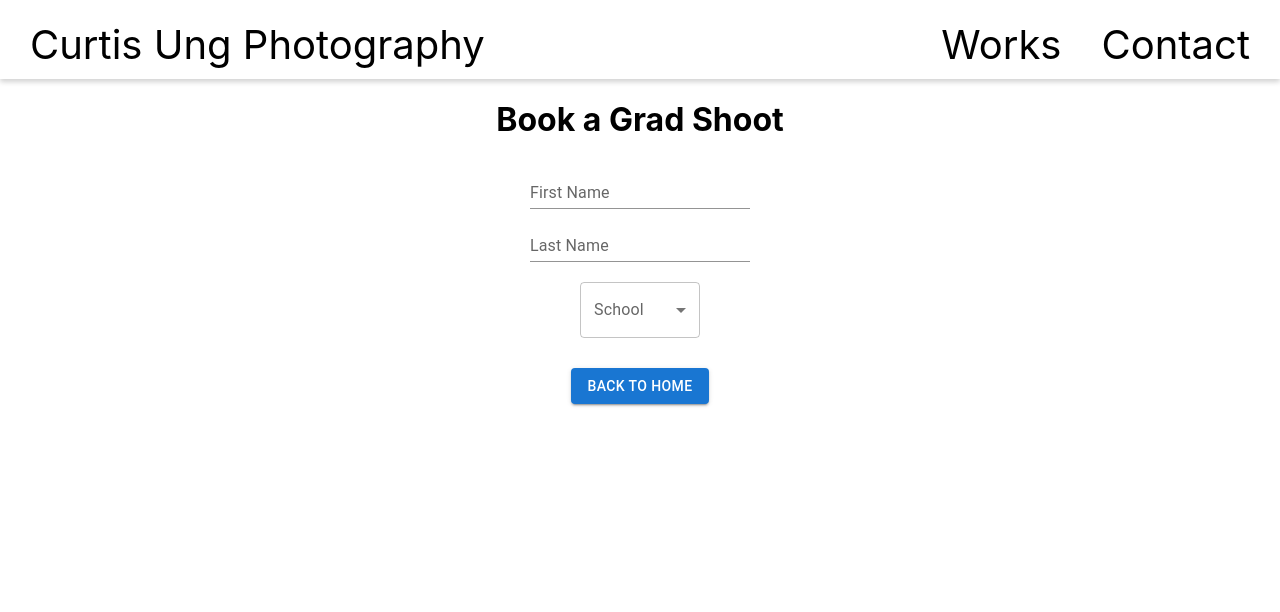
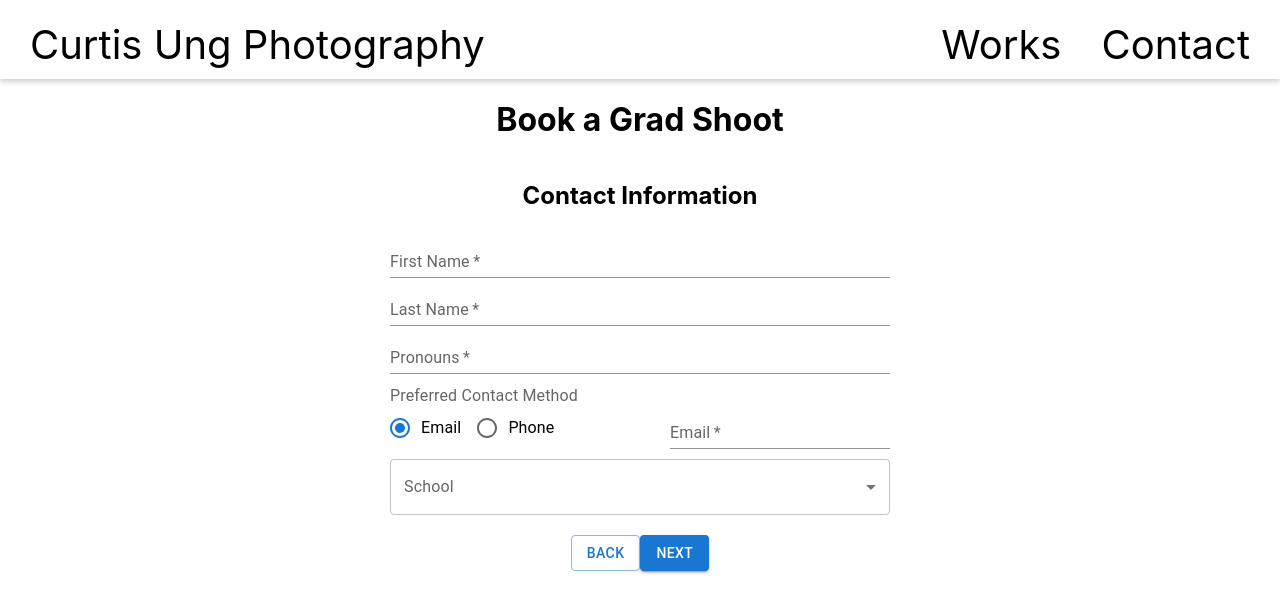
Before and after one commit to curtisung/curtiphotos-app, a React (Create React App) app: page /grad-shoot-booking in a window 1280 px wide. Shown: the top 612 px of the page. Built offline with nearby package versions, Linux system fonts and the light colour scheme.

Commit message:
formatted booking form

```diff
--- a/src/components/BookGradShootPage.css
+++ b/src/components/BookGradShootPage.css
@@ -1,6 +1,16 @@
 .bookGradShootPage {
     display: flex;
     flex-direction: column;
+}
+
+.clientInputFieldsContainer {
+    display: flex;
+    align-items: center;
+    flex-direction: column;
+}
+
+.fullWidth {
+    width: 500px;
 }
 
 .clientInputFields {
@@ -9,10 +19,25 @@
     align-items: center;
     row-gap: 5px;
     padding: 0 0 20px 0;
+    /* max-width: 50%; */
+    row-gap: 10px;
+    width: 500px
+}
+
+.selectDropDown {
+    margin: 10px;
 }
 
 .pageTitleContainer {
     text-align: center;
+}
+
+.selectContactMethodContainer {
+    min-width: none;
+}
+
+.selectContactMethod {
+
 }
 
 .clientSchool {
@@ -22,3 +47,25 @@
 .homeButton {
     max-width: 10px;
 }
+
+.bookShootPage__bookButtonContainer {
+    display: flex;
+}
+
+.bookShootPage__homeButton {
+    align-self: left ;
+}
+
+.contactContainer {
+    display: flex;
+    align-items: flex-end;
+    justify-content: space-between;
+}
+
+.contactInput {
+    align-self: flex-end;
+}
+
+.contactRadioButtonsContainer {
+    /* padding-right: 20px; */
+}
--- a/src/components/BookGradShootPage.js
+++ b/src/components/BookGradShootPage.js
@@ -1,11 +1,15 @@
 import React from "react";
 import "./BookGradShootPage.css";
-import { useNavigate } from "react-router-dom";
-import { Button, TextField, } from "@mui/material";
+// import { useNavigate } from "react-router-dom";
+import { TextField, } from "@mui/material";
 import { useState } from "react";
 // import {  } from "@mui/base";
-import Box from '@mui/material/Box';
+import {Button} from "@mui/material";
+import Radio from '@mui/material/Radio';
+import RadioGroup from '@mui/material/RadioGroup';
+import FormControlLabel from '@mui/material/FormControlLabel';
 import FormControl from '@mui/material/FormControl';
+import FormLabel from '@mui/material/FormLabel';
 
 import InputLabel from '@mui/material/InputLabel';
 import MenuItem from '@mui/material/MenuItem';
@@ -14,24 +18,56 @@ import Select from '@mui/material/Select';
 
 function BookGradShootPage() {
     const [school, setSchool] = useState();
-
-    const navigate = useNavigate();
+    const [contactMethod, setContactMethod] = useState("email");
 
     const handleSchoolChange = (event) => {
         setSchool(event.target.value);
     };
+
+    const handleContactMethodChange = (event) => {
+        setContactMethod(event.target.value);
+    }
 
     return (
         <div className="bookGradShootPage">
             <div className="pageTitleContainer">
                 <h1 className="pageTitle">Book a Grad Shoot</h1>
             </div>
-            <div className="clientInputFields">
-                <TextField id="clientFirstName" label="First Name" variant="standard" />
-                <TextField id="clientLastName" label="Last Name" variant="standard" />
-                <Box className="clientSchool" sx={{ minWidth: 120 }}>
+
+
+            <div className="clientInputFieldsContainer">
+                <h2>Contact Information</h2>
+                <div className="clientInputFields">
                     <FormControl fullWidth>
+                        <TextField id="clientFirstName" label="First Name" variant="standard" required="true"/>
+                        <TextField id="clientLastName" label="Last Name" variant="standard" required="true"/>
+                        <TextField id="clientPronouns" label="Pronouns" variant="standard" required="true"/>
+                    </FormControl>
+                    <FormControl fullWidth>
+                        <div className="contactContainer">
+                            <div className="contactRadioButtonsContainer">
+                            <FormLabel id="demo-radio-buttons-group-label">Preferred Contact Method</FormLabel>
+                            <RadioGroup
+                                row="true"
+                                className="contactRadioButtons"
+                                aria-labelledby="demo-radio-buttons-group-label"
+                                defaultValue="email"
+                                name="radio-buttons-group"
+                                onChange={handleContactMethodChange}
+                            >
+                                <FormControlLabel value="email" control={<Radio />} label="Email" />
+                                <FormControlLabel value="phone" control={<Radio />} label="Phone" />
+                            </RadioGroup>
+                            </div>
 
+                            {contactMethod === "phone" &&
+                            <TextField id="contactInput" label="Phone" variant="standard" required="true"/> }
+                            {contactMethod === "email" &&
+                            <TextField id="contactInput" label="Email" variant="standard" required="true"/>
+                            }
+                        </div>
+                    </FormControl>
+                    <FormControl className="selectDropDown" fullWidth>
                         <InputLabel id="demo-simple-select-label">School</InputLabel>
                         <Select
                             labelId="demo-simple-select-label"
@@ -46,11 +82,12 @@ function BookGradShootPage() {
                             <MenuItem value={"UC San Diego"}>UC San Diego</MenuItem>
                         </Select>
                     </FormControl>
-                </Box>
+                </div>
             </div>
 
-            <div className="landingPage__bookButtonContainer" onClick={(() => navigate("/"))}>
-                <Button className="bookShootPage__homeButton" variant="contained">Back to Home</Button>
+            <div className="bookShootPage__navigationButtons" >
+                <Button className="bookShootPage__homeButton" variant="outlined">Back</Button>
+                <Button className="bookShootPage__homeButton" variant="contained">Next</Button>
             </div>
         </div>
     );
--- a/src/components/LandingPage.js
+++ b/src/components/LandingPage.js
@@ -25,8 +25,7 @@ function LandingPage() {
                 </div>
                 <div className="landingPage__imageContainer" onClick={navigateToWorks}>
                     <img className="landingPage__nateChristinaPhoto photo" onClick={navigateToWorks} src={nateChristinaPortrait} alt="Nate and Christina"/>
-                    <div className="landingPage__image1Text">Graduation</div>
-
+                    <div className="landingPage__image1Text">Weddings</div>
                 </div>
             </div>
 
```
